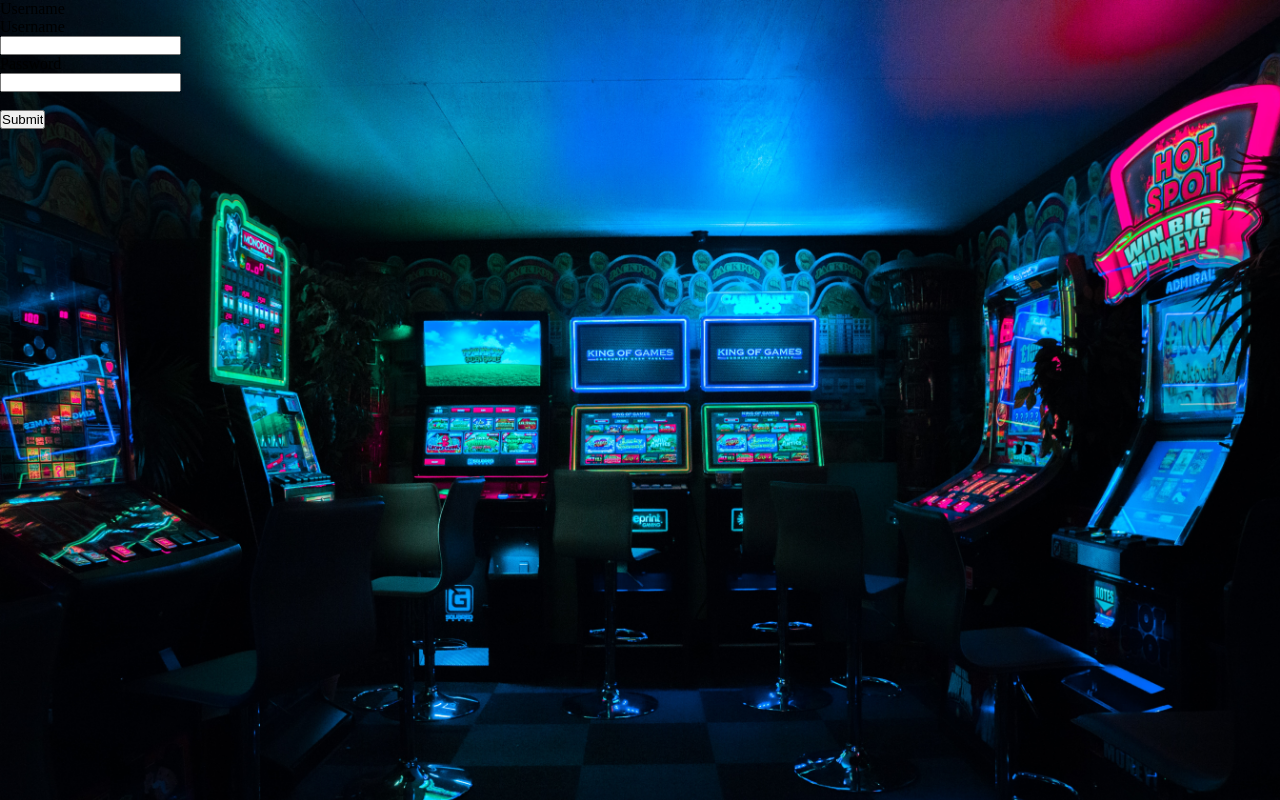
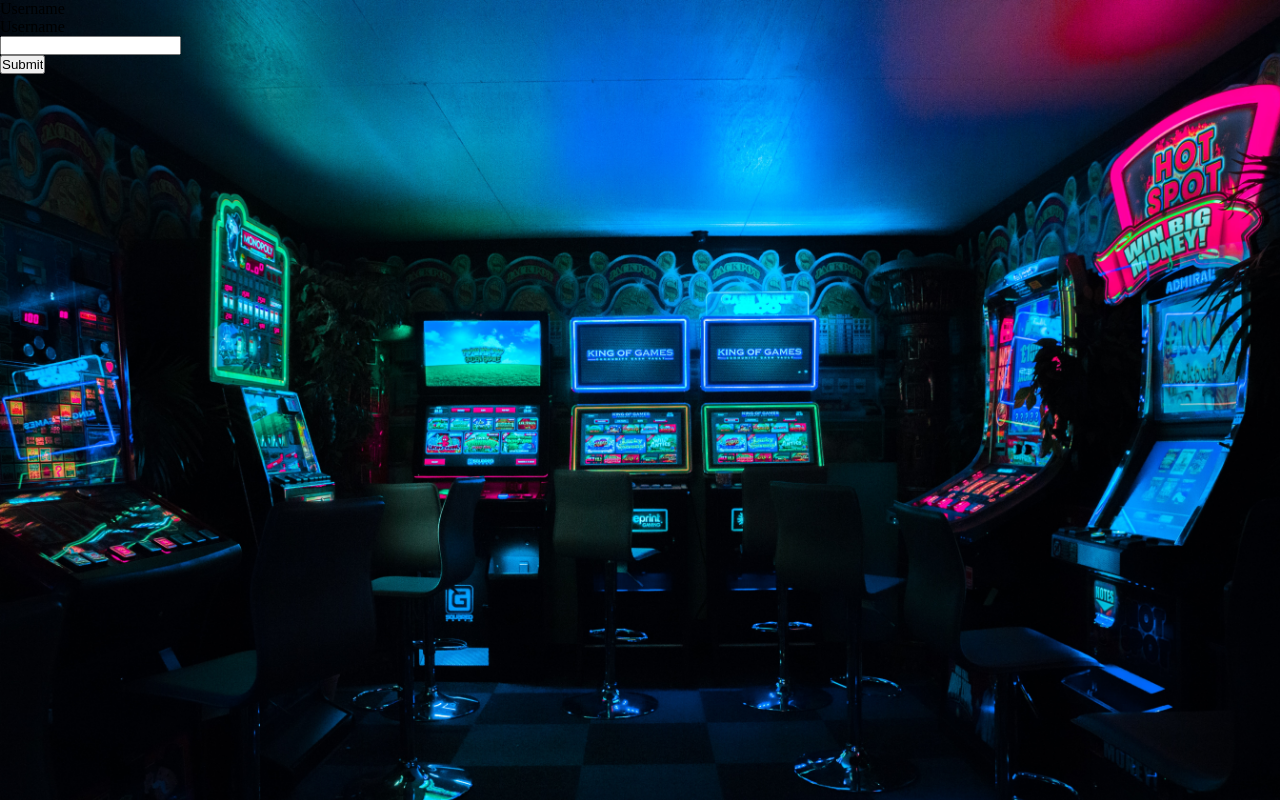
Before and after one commit to inspizzz/ECM1417-Coursework, a PHP site: page /registration.php in a window 1280 px wide. Shown: the part 60-860 px from the top of the page. Run offline with PHP 8.4, Linux system fonts and the light colour scheme; the visitor is signed in with stand-in values (Sample User, id 1).

Commit message:
removed password as it is not in the specification

```diff
--- a/index.php
+++ b/index.php
@@ -7,7 +7,6 @@
 
         // read in the data and set sessions
         $_SESSION['username'] = $_POST['username'];
-        $_SESSION['password'] = $_POST['password'];
 
         // debug
 //        echo 'Username: ' . $_SESSION['username'];
--- a/registration.php
+++ b/registration.php
@@ -24,8 +24,6 @@
                 <label for="uname">Username</label><br>
                 <input type="text" id="uname" value="" name="username"><br>
 
-                <label for="pwd">Password</label><br>
-                <input type="text" id="pwd" value="" name="password"><br><br>
 
                 <input type="submit" value="Submit" name="Submit">
             </form>
```
